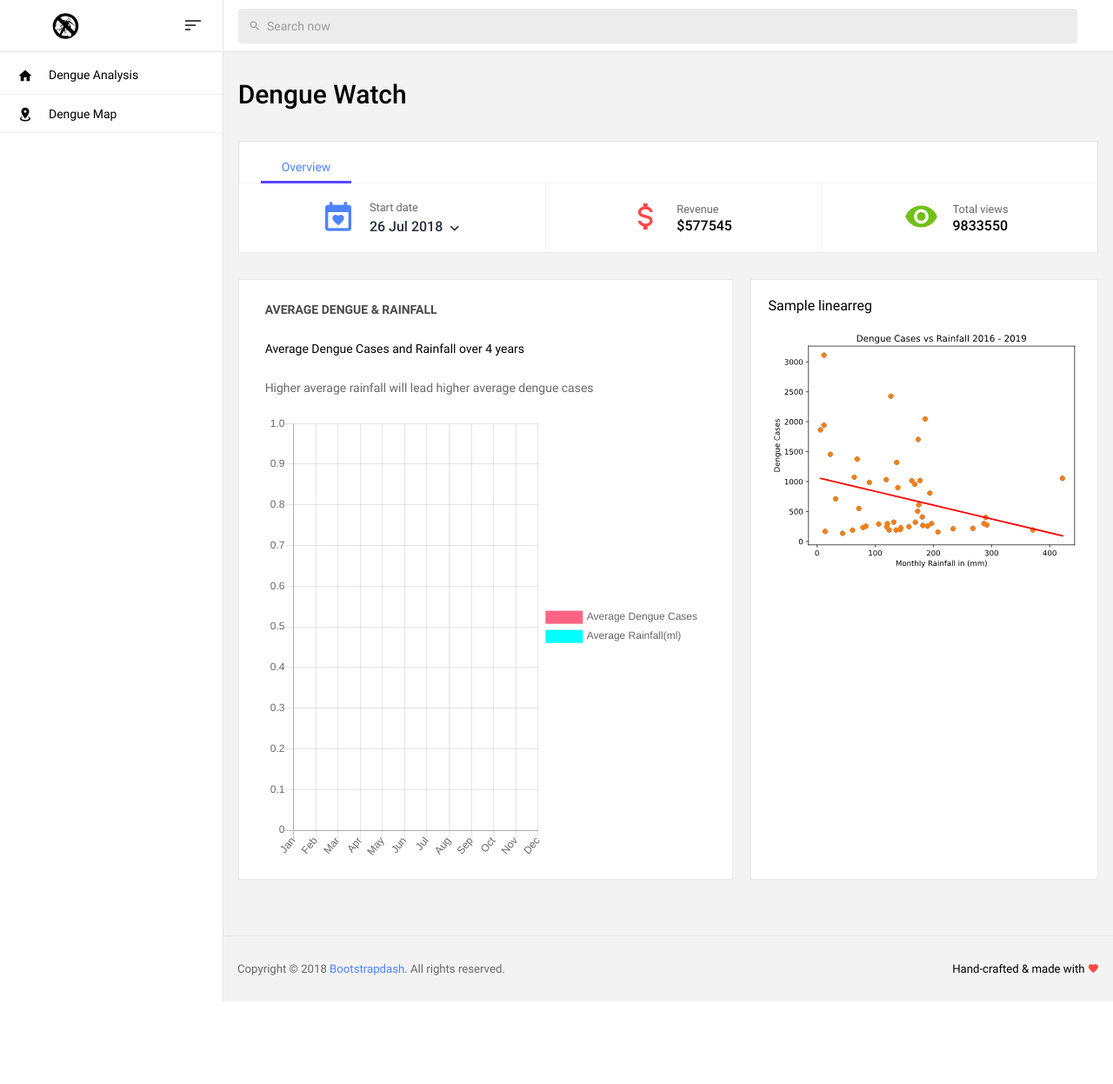
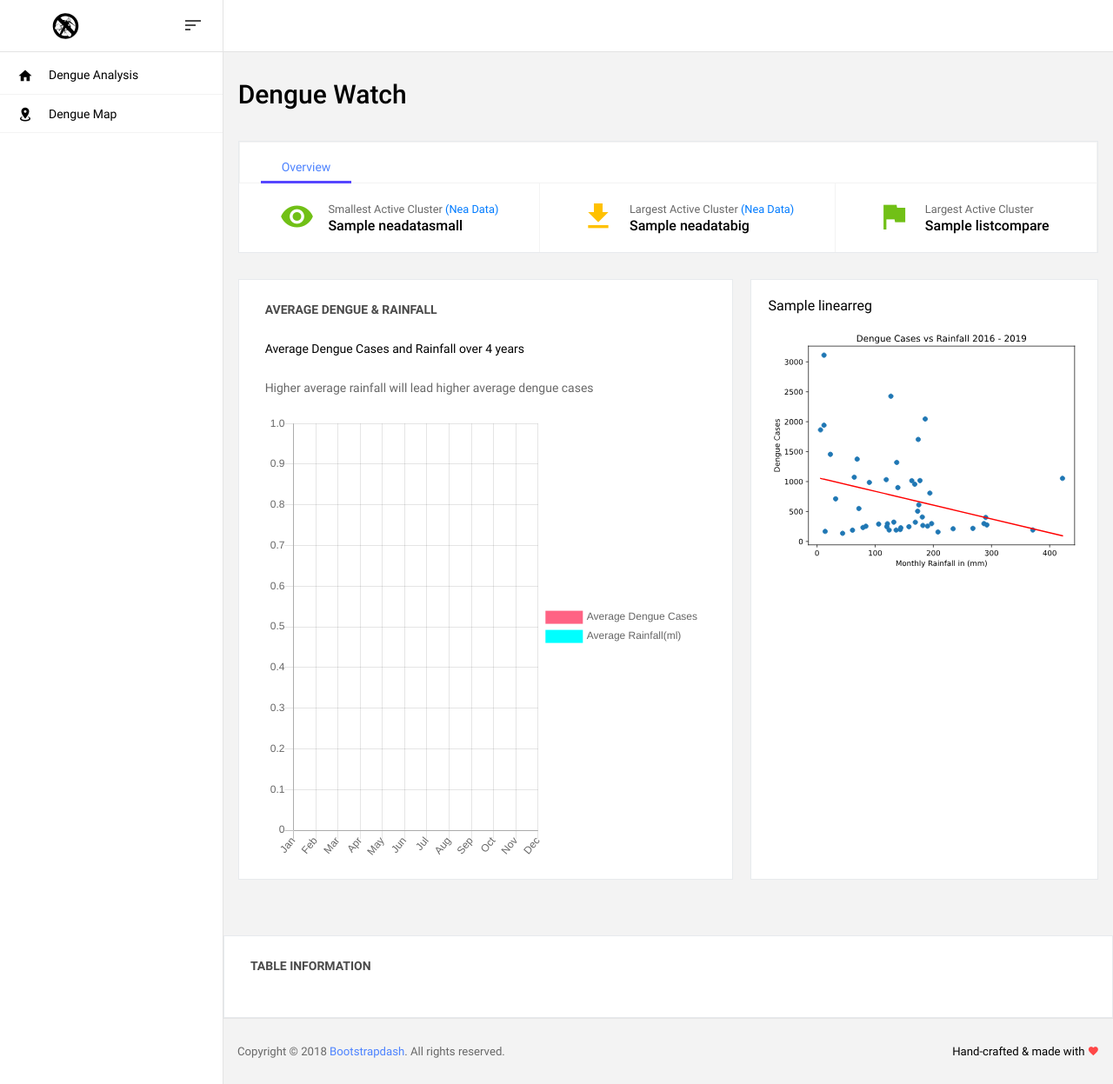
Before and after one commit to thomaslwk/dengue_flask, a Flask app: template flaskr/templates/blog/admin.html in a window 1280 px wide. Shown: the whole page at 87% size. Before the commit the page ends 1152 px from the top, so only its background shows below. Run offline with Flask 2, Linux system fonts and the light colour scheme; the template is opened without the code that fills it: most values are stand-ins (such as "Sample title", 1, 10 or a date in 2020); parts of the project's set-up code (start-up, migrations or seed data) failed here and were passed over; some libraries are stand-ins or nearby versions.

Commit message:
Updated UI template, implement request to neadata site

```diff
--- a/flaskr/templates/base.html
+++ b/flaskr/templates/base.html
@@ -36,17 +36,7 @@
             </div>
             <div class="navbar-menu-wrapper d-flex align-items-center justify-content-end">
                 <ul class="navbar-nav mr-lg-4 w-100">
-                    <li class="nav-item nav-search d-none d-lg-block w-100">
-                        <div class="input-group">
-                            <div class="input-group-prepend">
-                                <span class="input-group-text" id="search">
-                                    <i class="mdi mdi-magnify"></i>
-                                </span>
-                            </div>
-                            <input type="text" class="form-control" placeholder="Search now" aria-label="search"
-                                aria-describedby="search">
-                        </div>
-                    </li>
+
                 </ul>
 
                 <button class="navbar-toggler navbar-toggler-right d-lg-none align-self-center" type="button"
@@ -116,42 +106,29 @@
                                             aria-labelledby="overview-tab">
                                             <div class="d-flex flex-wrap justify-content-xl-between">
                                                 <div
-                                                    class="d-none d-xl-flex border-md-right flex-grow-1 align-items-center justify-content-center p-3 item">
-                                                    <i class="mdi mdi-calendar-heart icon-lg mr-3 text-primary"></i>
+                                                    class="d-flex border-md-right flex-grow-1 align-items-center justify-content-center p-3 item">
+                                                    <i class="mdi mdi-eye mr-3 icon-lg text-success"></i>
                                                     <div class="d-flex flex-column justify-content-around">
-                                                        <small class="mb-1 text-muted">Start date</small>
-                                                        <div class="dropdown">
-                                                            <a class="btn btn-secondary dropdown-toggle p-0 bg-transparent border-0 text-dark shadow-none font-weight-medium"
-                                                                href="#" role="button" id="dropdownMenuLinkA"
-                                                                data-toggle="dropdown" aria-haspopup="true"
-                                                                aria-expanded="false">
-                                                                <h5 class="mb-0 d-inline-block">26 Jul 2018</h5>
-                                                            </a>
-                                                            <div class="dropdown-menu"
-                                                                aria-labelledby="dropdownMenuLinkA">
-                                                                <!-- <input id="time" type="time" name="time" value="{{ request.form['time'] }}"> -->
-                                                                <a class="dropdown-item" href="#"
-                                                                    value="{{ request.form['test']}}">12 Aug 2018</a>
-                                                                <a class="dropdown-item" href="#">22 Sep 2018</a>
-                                                                <a class="dropdown-item" href="#">21 Oct 2018</a>
-                                                            </div>
-                                                        </div>
+                                                        {% block neadatasmall %}
+                                                        {% endblock %}
+
                                                     </div>
                                                 </div>
                                                 <div
                                                     class="d-flex border-md-right flex-grow-1 align-items-center justify-content-center p-3 item">
-                                                    <i class="mdi mdi-currency-usd mr-3 icon-lg text-danger"></i>
+                                                    <i class="mdi mdi-download mr-3 icon-lg text-warning"></i>
                                                     <div class="d-flex flex-column justify-content-around">
-                                                        <small class="mb-1 text-muted">Revenue</small>
-                                                        <h5 class="mr-2 mb-0">$577545</h5>
+                                                        {% block neadatabig %}
+                                                        {% endblock %}
+
                                                     </div>
                                                 </div>
                                                 <div
                                                     class="d-flex border-md-right flex-grow-1 align-items-center justify-content-center p-3 item">
-                                                    <i class="mdi mdi-eye mr-3 icon-lg text-success"></i>
+                                                    <i class="mdi mdi-flag mr-3 icon-lg text-success"></i>
                                                     <div class="d-flex flex-column justify-content-around">
-                                                        <small class="mb-1 text-muted">Total views</small>
-                                                        <h5 class="mr-2 mb-0">9833550</h5>
+                                                        {% block denguecluster %}
+                                                        {% endblock %}
                                                     </div>
                                                 </div>
                                             </div>
@@ -188,18 +165,11 @@
                             </div>
                         </div>
                     </div>
-                    <!-- <div class="row">
-                        <div class="col-md-12 stretch-card">
-                            <div class="card">
-                                <div class="card-body">
-                                    <p class="card-title">Dengue Map</p>
-
-                                </div>
-                            </div>
-                        </div>
-                    </div> -->
                 </div>
                 {% endblock %}
+
+               {% block neadata %}
+               {% endblock %}
                 <!-- content-wrapper ends -->
                 <!-- partial:partials/_footer.html -->
                 <footer class="footer">
--- a/flaskr/templates/blog/admin.html
+++ b/flaskr/templates/blog/admin.html
@@ -1,4 +1,29 @@
 {% extends 'base.html' %}
+{% block denguecluster %}
+
+<small class="mb-1 text-muted">Largest Active Cluster</small>
+<h5 class="mr-2 mb-0"> {{ listcompare}} </h5>
+
+{% endblock %}
+
+{% block neadatasmall %}
+<small class="mb-1 text-muted">Smallest Active Cluster
+    <a href="href="https://www.nea.gov.sg/dengue-zika/dengue/dengue-clusters">
+        (Nea Data)
+    </a>
+</small>
+<h5 class="mr-2 mb-0">{{neadatasmall}}</h5>
+{% endblock %}
+
+{% block neadatabig %}
+<small class="mb-1 text-muted"> Largest Active Cluster
+    <a href="href="https://www.nea.gov.sg/dengue-zika/dengue/dengue-clusters">
+        (Nea Data)
+    </a>
+</small>
+<h5 class="mr-2 mb-0">{{ neadatabig }}</h5>
+{% endblock %}
+
 {% block graphplot %}
 
 <canvas id="myChart" width="400" height="400"></canvas>
@@ -37,8 +62,6 @@
     }
 });
 </script>
-
-
 {% endblock %}
 
 
@@ -47,3 +70,18 @@
 <img src="{{url_for('static', filename='images/Linear_Regression_DvR.svg')}}" style="padding-top: 5%;" width="100%"
     viewBox="0 0 20 10 alt=" image" />
 {% endblock %}
+
+{% block neadata %}
+<div class="row">
+    <div class="col-md-12 stretch-card">
+        <div class="card">
+            <div class="card-body">
+                <p class="card-title">Table Information</p>
+                <div class="table-responsive">
+                 <!-- Table element here-->
+                </div>
+            </div>
+        </div>
+    </div>
+</div>
+{% endblock %}
--- a/requirements.txt
+++ b/requirements.txt
@@ -1,6 +1,8 @@
 appdirs==1.4.4
 APScheduler==3.6.3
+beautifulsoup4==4.9.3
 branca==0.4.1
+bs4==0.0.1
 certifi==2020.6.20
 cffi==1.14.3
 chardet==3.0.4
@@ -35,10 +37,11 @@ scikit-learn==0.23.2
 scipy==1.5.3
 six==1.15.0
 sklearn==0.0
+soupsieve==2.0.1
 threadpoolctl==2.1.0
 tornado==6.0.4
 tzlocal==2.1
-urllib3==1.25.10
+urllib3==1.25.11
 virtualenv==20.0.31
 webassets==2.0
 Werkzeug==1.0.1
```
Also changed, not shown: flaskr/blog.py (+6 -3 lines), flaskr/templates/map.html (+44 -44 lines), source/denguegraph.py (+39 -29 lines), source/denguemap.py (+33 -0 lines), flaskr/static/images/Linear_Regression_DvR.svg.
